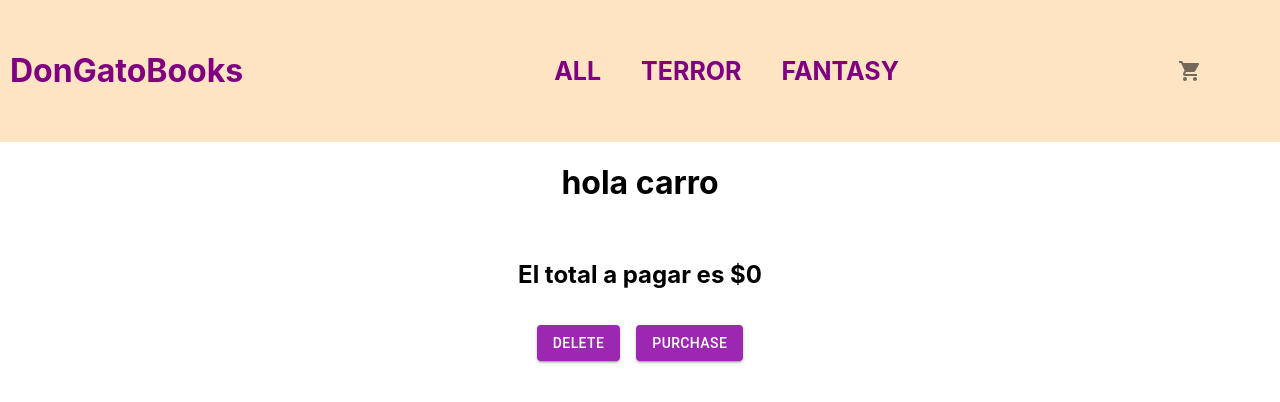
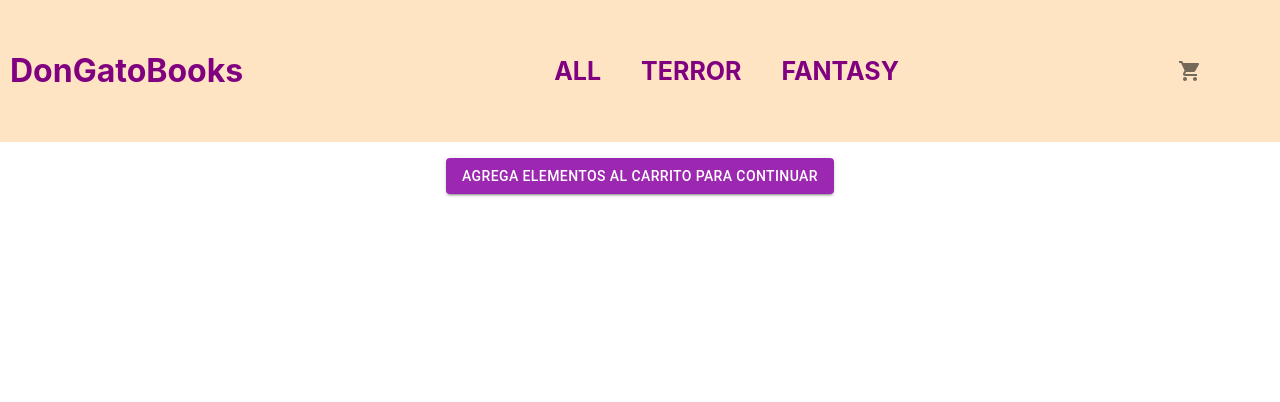
Before and after one commit to CarlosHadla/CarlosHadlaReactjs, a React (Create React App) app: page /cart in a window 1280 px wide. Shown: the top 402 px of the page. Built offline with nearby package versions, Linux system fonts and the light colour scheme.

Commit message:
Carrito y contador doordinados

```diff
--- a/package.json
+++ b/package.json
@@ -12,12 +12,14 @@
     "@testing-library/react": "^13.4.0",
     "@testing-library/user-event": "^13.5.0",
     "axios": "^1.3.6",
+    "firebase": "^9.22.0",
     "json-server": "^0.17.3",
     "react": "^18.2.0",
     "react-dom": "^18.2.0",
     "react-icons": "^4.8.0",
     "react-router-dom": "^6.10.0",
     "react-scripts": "5.0.1",
+    "sweetalert2": "^11.7.5",
     "web-vitals": "^2.1.4"
   },
   "scripts": {
--- a/src/components/Cart/Cart.jsx
+++ b/src/components/Cart/Cart.jsx
@@ -1,7 +1,7 @@
 import { Button } from "@mui/material";
-import React from "react";
+import { Link } from "react-router-dom";
 
-const Cart = ({ cart, limpiarCarrito, eliminarPorId, total}) => {
+const Cart = ({ cart, eliminarPorId, total, opcionesEliminarCarro }) => {
   return (
     <div
       style={{
@@ -9,10 +9,9 @@ const Cart = ({ cart, limpiarCarrito, eliminarPorId, total}) => {
         flexDirection: `column`,
         alignItems: `center`,
         gap: `1rem`,
+        marginTop: `1rem`,
       }}
     >
-      <h1>hola carro</h1>
-
       {cart.map((e) => {
         return (
           <div
@@ -39,15 +38,31 @@ const Cart = ({ cart, limpiarCarrito, eliminarPorId, total}) => {
           </div>
         );
       })}
+
+      {cart.length !== 0 ? (
+        <>
           <h2>El total a pagar es ${total}</h2>
+
           <div style={{ display: `flex`, gap: `1rem` }}>
-        <Button onClick={limpiarCarrito} variant="contained" color="secondary">
+            <Button
+              onClick={opcionesEliminarCarro}
+              variant="contained"
+              color="secondary"
+            >
               Delete
             </Button>
             <Button variant="contained" color="secondary">
               Purchase
             </Button>
           </div>
+        </>
+      ) : (
+        <Link to="/">
+          <Button variant="contained" color="secondary">
+            Agrega elementos al carrito para continuar
+          </Button>
+        </Link>
+      )}
     </div>
   );
 };
--- a/src/components/Cart/CartConteiner.jsx
+++ b/src/components/Cart/CartConteiner.jsx
@@ -1,13 +1,30 @@
 import React, { useContext } from 'react'
 import Cart from './Cart'
 import { CartContext } from '../../context/CartContext'
+import Swal from 'sweetalert2'
+
 
 const CartConteiner = () => {
   const {cart, limpiarCarrito, eliminarPorId, precioTotal} = useContext(CartContext)
   let total = precioTotal()
+
+  const opcionesEliminarCarro = () =>{
+    Swal.fire({
+      title: 'deseas eliminar el carrito??',
+      showCancelButton: true,
+      confirmButtonText: 'Eliminar',
+      cancelButtonText: `Cancelar`,
+    }).then((result) => {
+      /* Read more about isConfirmed, isDenied below */
+      if (result.isConfirmed) {
+        Swal.fire('Eliminado!', '', 'success')
+        limpiarCarrito()
+      }
+    })
+  }
   return (
     <div>
-        <Cart cart={cart} limpiarCarrito={limpiarCarrito}  eliminarPorId={eliminarPorId} total={total}/>
+        <Cart cart={cart} eliminarPorId={eliminarPorId} total={total} opcionesEliminarCarro={opcionesEliminarCarro}/>
     </div>
   )
 }
--- a/src/components/ItemDetail/ItemDetailConteiner.jsx
+++ b/src/components/ItemDetail/ItemDetailConteiner.jsx
@@ -3,6 +3,7 @@ import ItemDetail from "./ItemDetail";
 import { products } from "../../productsMock";
 import { useParams } from "react-router-dom";
 import { CartContext } from "../../context/CartContext";
+import Swal from 'sweetalert2'
 
 
 
@@ -22,10 +23,20 @@ const ItemDetailConteiner = () => {
       ...product,
       quantity: quantity,
     };
+
+    Swal.fire({
+      position: 'top-end',
+      icon: 'success',
+      title: 'Producto agregado',
+      showConfirmButton: false,
+      timer: 1000
+    })
     agregarAlCarrito(data);
   };
 
   let totalQuantity = quantityPorId(product.id)
+
+
 
 
   return (
--- a/src/components/Navbar/Navbar.jsx
+++ b/src/components/Navbar/Navbar.jsx
@@ -16,6 +16,7 @@ export const Navbar = () => {
           <Link to="category/fantasy"className={styles.itemNav}>Fantasy</Link>
         </ul>
 
+
         <CartWidgetConteiner />
       </div>
       <Outlet />
```
Also changed, not shown: src/firebaseConfig.js (added, +17 -0 lines), 1 other file (tests, documents, lock files or other folders). Lines whose indentation alone changed are shown as unchanged.
